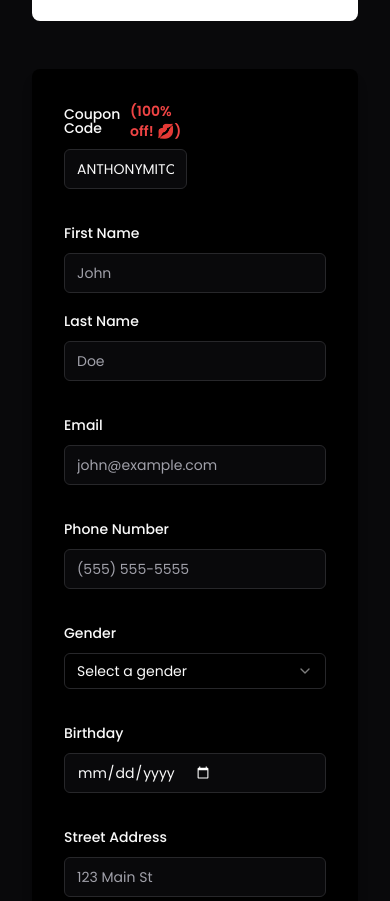
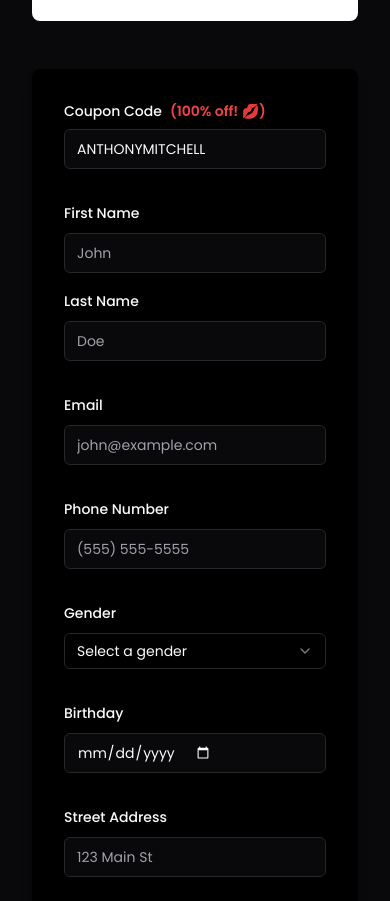
Before and after one commit to jchiatt/grapplebjj.com, a Next.js app: page /bemine in a window 390 px wide. Shown: the part 858-1759 px from the top of the page. Built offline with nearby package versions, Linux system fonts and the light colour scheme; no server answers; a web font is replaced by a local one.

Commit message:
fix grid cols

```diff
--- a/src/app/bemine/page.tsx
+++ b/src/app/bemine/page.tsx
@@ -171,7 +171,7 @@
         <div className="mt-8 p-8 rounded-lg bg-white dark:bg-black shadow-lg">
           <Form {...form}>
             <form onSubmit={form.handleSubmit(onSubmit)} className="space-y-8">
-              <div className="grid grid-cols-2 gap-4">
+              <div className="grid md:grid-cols-2 gap-4">
                 <FormField
                   control={form.control}
                   name="couponCode"
```
